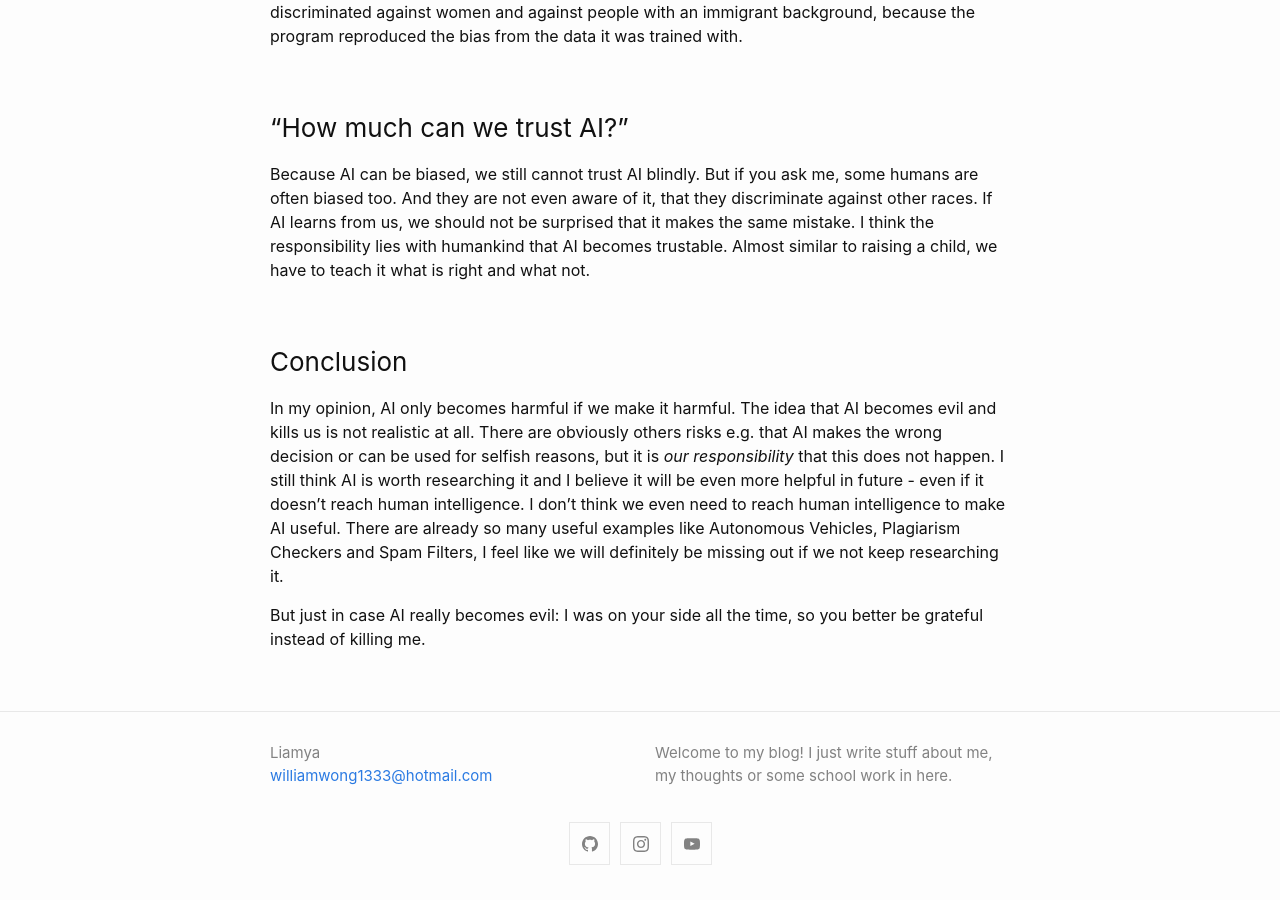
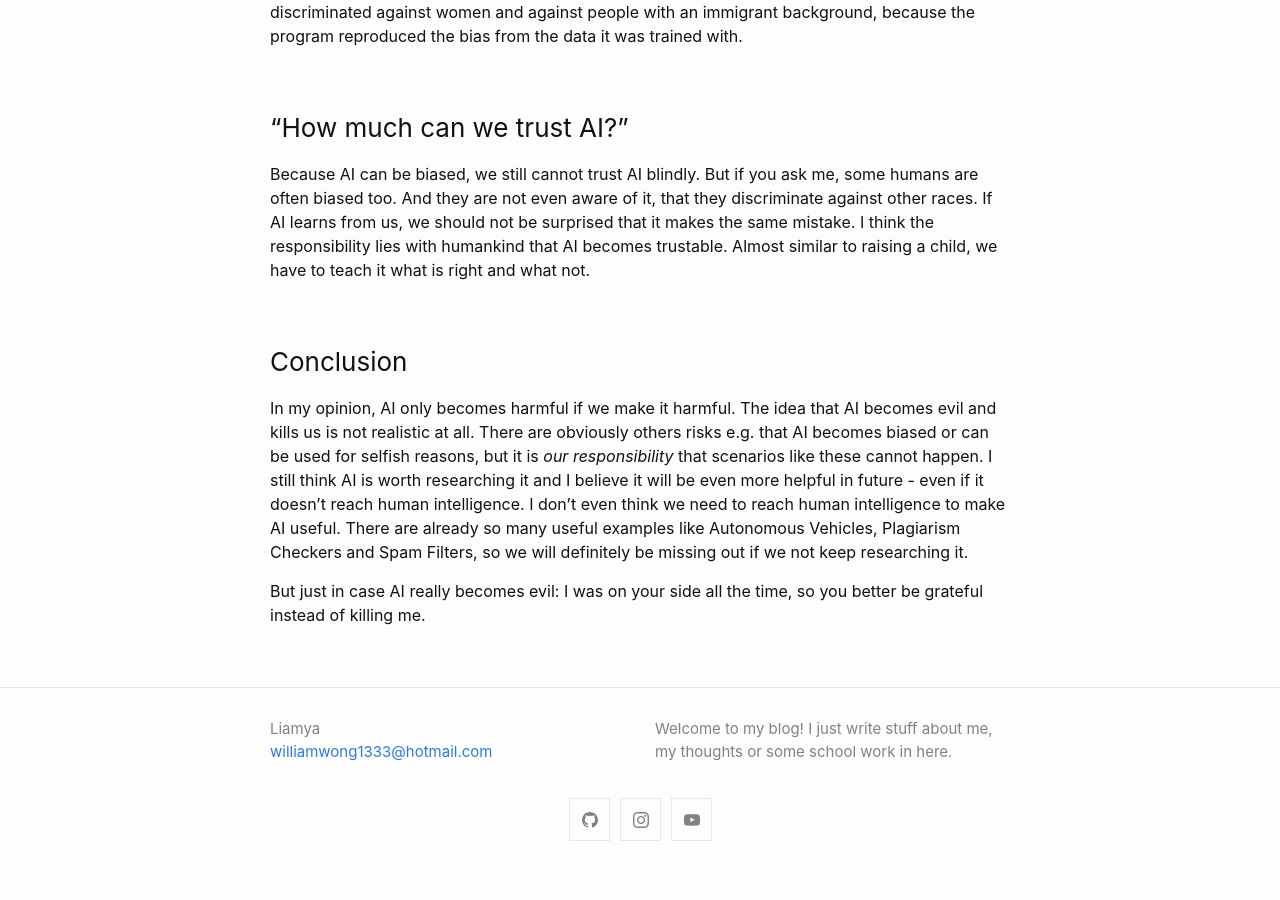
Before and after one commit to wongwil/wongwil.github.io, a Jekyll site: the page built from _posts/2020-09-04-good-or-bad-guy.md, in a window 1280 px wide and 900 px high, scrolled down 2293 px. Built offline with Jekyll 4.4.1, drawn with Linux system fonts in a browser that asks for light colours; after the commit the page ends 3169 px from its top, so only the background shows below that.

Commit message:
Update 2020-09-04-good-or-bad-guy.md

```diff
--- a/_posts/2020-09-04-good-or-bad-guy.md
+++ b/_posts/2020-09-04-good-or-bad-guy.md
@@ -40,6 +40,6 @@ Because AI can be biased, we still cannot trust AI blindly. But if you ask me, s
 
 ### Conclusion
 
-In my opinion, AI only becomes harmful if we make it harmful. The idea that AI becomes evil and kills us is not realistic at all. There are obviously others risks e.g. that AI makes the wrong decision or can be used for selfish reasons, but it is *our responsibility* that this does not happen. I still think AI is worth researching it and I believe it will be even more helpful in future  - even if it doesn't reach human intelligence. I don’t think we even need to reach human intelligence to make AI useful. There are already so many useful examples like Autonomous Vehicles, Plagiarism Checkers and Spam Filters, I feel like we will definitely be missing out if we not keep researching it.
+In my opinion, AI only becomes harmful if we make it harmful. The idea that AI becomes evil and kills us is not realistic at all. There are obviously others risks e.g. that AI becomes biased or can be used for selfish reasons, but it is *our responsibility* that scenarios like these cannot happen. I still think AI is worth researching it and I believe it will be even more helpful in future  - even if it doesn't reach human intelligence. I don’t even think we need to reach human intelligence to make AI useful. There are already so many useful examples like Autonomous Vehicles, Plagiarism Checkers and Spam Filters, so we will definitely be missing out if we not keep researching it.
 
 But just in case AI really becomes evil: I was on your side all the time, so you better be grateful instead of killing me.
```
